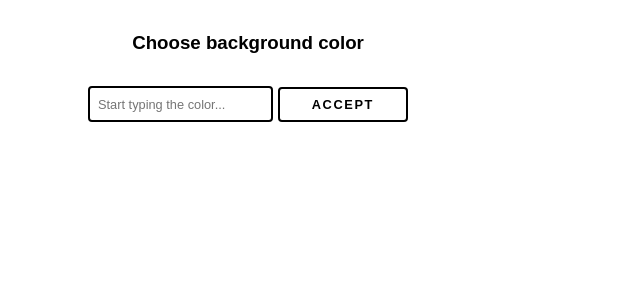
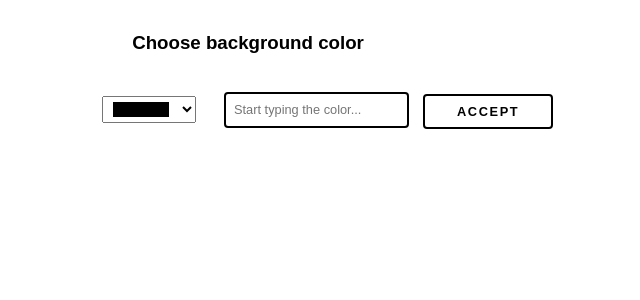
Before and after one commit to ka1130/AppDyer, a React (Create React App) app: page / in a window 1280 px wide. Shown: the top 300 px of the page, without its empty margins (392-1032 px from the left). Built offline with nearby package versions, Linux system fonts and the light colour scheme.

Commit message:
Add input type='color'

```diff
--- a/src/App.js
+++ b/src/App.js
@@ -1,12 +1,12 @@
-import React, { Component } from 'react';
-import { colors } from 'data';
+import React, { Component } from "react";
+import { colors } from "data";
 
-import styles from './App.module.scss';
+import styles from "./App.module.scss";
 
 class Autocomplete extends Component {
   render() {
     return (
-      <>
+      <fieldset>
         <input
           list="colors"
           className={styles.colorInput}
@@ -14,34 +14,51 @@ class Autocomplete extends Component {
           onChange={this.props.onChange}
         />
         <datalist id="colors">
-          {colors().map((color, i) => <option key={i} value={color.name}>{color.name}</option>)}
+          {colors().map((color, i) => (
+            <option key={i} value={color.name}>
+              {color.name}
+            </option>
+          ))}
         </datalist>
-      </>
+      </fieldset>
     );
   }
 }
 
 class App extends Component {
-  state = { color: '', bgColor: '' }
+  state = { color: '', bgColor: '' };
 
   onInputChange = e => this.setState({ color: e.target.value });
 
+  onColorSampleChange = e => this.setState({ bgColor: `${e.target.value}80` });
+
   onSubmit = e => {
     e.preventDefault();
-    const hexColor = colors().find(color => this.state.color === color.name).hex;
-    const bgColor = `#${hexColor}80`;
-    this.setState({ bgColor });
-  }
+    console.log(this.state);
+    console.log(e.target.value);
+    if (this.state.color) {
+      const hexColor = colors().find(color => this.state.color === color.name).hex;
+      const bgColor = `#${hexColor}80`;
+      this.setState({ bgColor });
+    }
+    // const hexColor = colors().find(color => this.state.color === color.name)
+    //   .hex;
+    // // const bgColor = `#${hexColor}80`;
+    // this.setState({ bgColor });
+  };
 
   render() {
     return (
-      <div className={styles.app} style={{background: this.state.bgColor}}>
+      <div className={styles.app} style={{ background: this.state.bgColor }}>
         <h3>Choose background color</h3>
-        <form
-          className={styles.colorPickerForm}
-          onSubmit={this.onSubmit}
-        >
-          <Autocomplete onChange={this.onInputChange}/>
+        <form className={styles.colorPickerForm} onSubmit={this.onSubmit}>
+          <fieldset>
+            <input list="colors" type="color" onChange={this.onColorSampleChange} />
+            <datalist id="colors">
+              {colors().map((color, i) => (<option key={i} value={color.name} />))}
+            </datalist>
+          </fieldset>
+          <Autocomplete onChange={this.onInputChange} />
           <button
             type="submit"
             className={styles.submitColor}
--- a/src/App.module.scss
+++ b/src/App.module.scss
@@ -37,3 +37,8 @@
     background-color: beige;
   }
 }
+
+fieldset {
+  border: 0;
+  display: block;
+}
```
